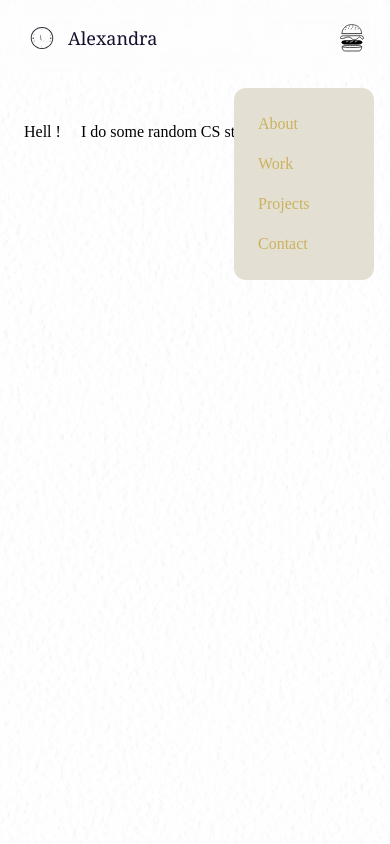
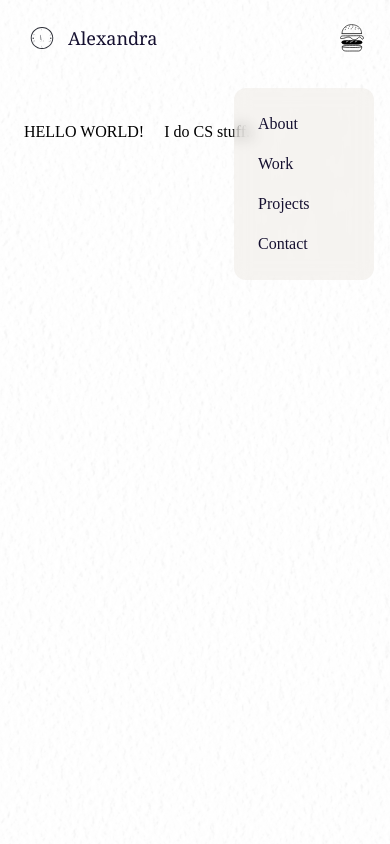
Before and after one commit to Alexde-Ath/PORTFOLIO_AD, a React (Vite) app: page / in a window 390 px wide. Both pictures are taken after a click on the picture 352 px from the left and 38 px from the top of the page. Shown: the top 844 px of the page. Built offline with nearby package versions, Linux system fonts and the light colour scheme.

Commit message:
FIX: hamburger theme

```diff
--- a/src/components/Hero.jsx
+++ b/src/components/Hero.jsx
@@ -5,13 +5,13 @@ const Hero = () => {
 
   return (
     <section className={`relative w-full h-screen mx-auto`}>
-      <div className={`absolute inset-0 top-[120px]  max-w-7xl mx-auto ${styles.paddingX} flex flex-row items-start gap-5`}>
-        <div >
-          Hell !
+      <div className={`absolute inset-0 top-[120px]  max-w-8xl mx-auto ${styles.paddingX} flex flex-row items-start gap-5`}>
+        <div className = {''}>
+          HELLO WORLD!
           <button></button>
         </div>
         <div>
-          I do some random CS stuff...
+          I do CS stuff...
         </div>
       </div>
     </section>
--- a/src/components/Navbar.jsx
+++ b/src/components/Navbar.jsx
@@ -34,7 +34,7 @@ const Navbar = () => {
       className={`${
         styles.paddingX
       } w-full flex items-center py-5 fixed top-0 z-20 ${
-        scrolled ? "bg-primary bg-opacity-20 backdrop-filter backdrop-blur" : "backdrop-filter backdrop-blur"
+        scrolled ? "bg-primary bg-opacity-20 backdrop-filter backdrop-blur" : ""
       }`}
     >
       <div className='w-full flex justify-between items-center max-w-7xl mx-auto'>
@@ -54,7 +54,7 @@ const Navbar = () => {
           </p>
         </Link>
 
-        <ul className='list-none hidden sm:flex flex-row gap-10'>
+        <ul className='list-none hidden md:flex flex-row gap-10'>
           {navLinks.map((nav) => (
             <li
               key={nav.id}
@@ -68,7 +68,7 @@ const Navbar = () => {
           ))}
         </ul>
 
-        <div className='sm:hidden flex flex-1 justify-end items-center'>
+        <div className='md:hidden flex flex-1 justify-end items-center'>
           <img
             src={toggle ? close : menu}
             alt="Alexandra de'Ath"
@@ -79,15 +79,15 @@ const Navbar = () => {
           <div
             className={`${
               !toggle ? "hidden" : "flex"
-            } p-6 tannav absolute top-20 right-0 mx-4 my-2 min-w-[140px] z-10 rounded-xl`}
+            } p-6 bg-primary bg-opacity-30 backdrop-filter backdrop-blur absolute top-20 right-0 mx-4 my-2 min-w-[140px] z-10 rounded-xl`}
           >
             <ul className='list-none flex justify-end items-start flex-1 flex-col gap-4'>
               {navLinks.map((nav) => (
                 <li
                   key={nav.id}
                   className={`cursor-pointer text-[16px] ${
-                    active === nav.title ? "text-tertiary" : "text-secondary"
-                  }`}
+                    active === nav.title ? "text-secondary" : "text-tertiary"
+                  } hover:text-secondary`}
                   onClick={() => {
                     setToggle(!toggle);
                     setActive(nav.title);
```
